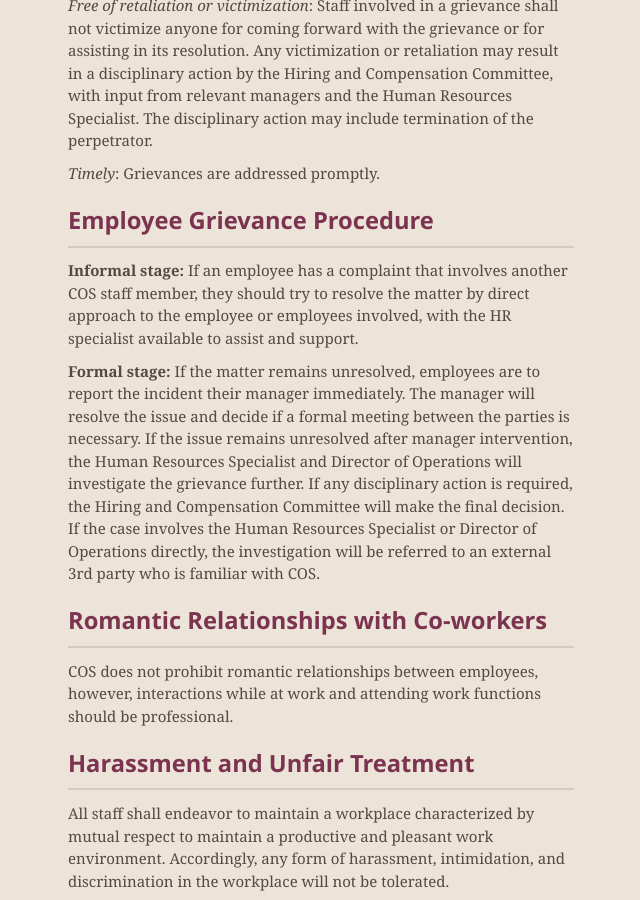
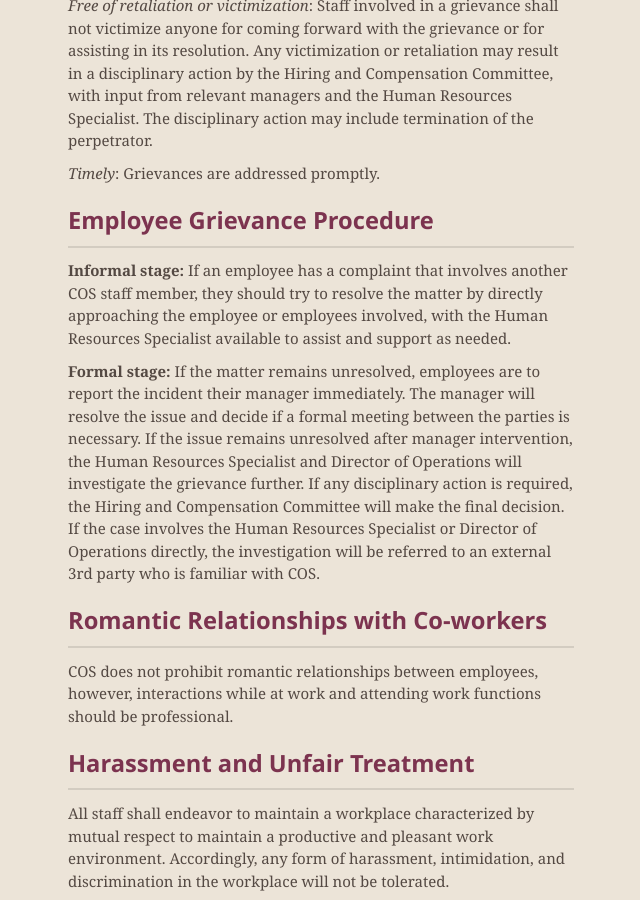
Before and after one commit to CenterForOpenScience/Policies-and-Procedures, a Jekyll site: the page built from index.md, in a window 1280 px wide and 900 px high, scrolled down 14754 px. Shown: the whole window, without its empty margins (319-959 px from the left). Built offline with Jekyll 4.4.1, drawn with Linux system fonts in a browser that asks for light colours; nearby versions of some CDN libraries; our own code applies the rules of GitHub Pages for plain Markdown files.

Commit message:
Update grievance policy language
-clarification of grievance policy language

```diff
--- a/index.md
+++ b/index.md
@@ -338,7 +338,7 @@ _Timely_: Grievances are addressed promptly.
 Employee Grievance Procedure
 ------------------
 
-**Informal stage:** If an employee has a complaint that involves another COS staff member, they should try to resolve the matter by direct approach to the employee or employees involved, with the HR specialist available to assist and support.
+**Informal stage:** If an employee has a complaint that involves another COS staff member, they should try to resolve the matter by directly approaching the employee or employees involved, with the Human Resources Specialist available to assist and support as needed.
 
 **Formal stage:** If the matter remains unresolved, employees are to report the incident their manager immediately. The manager will resolve the issue and decide if a formal meeting between the parties is necessary. If the issue remains unresolved after manager intervention, the Human Resources Specialist and Director of Operations will investigate the grievance further.  If any disciplinary action is required, the Hiring and Compensation Committee will make the final decision.  If the case involves the Human Resources Specialist or Director of Operations directly, the investigation will be referred to an external 3rd party who is familiar with COS.
 
```
